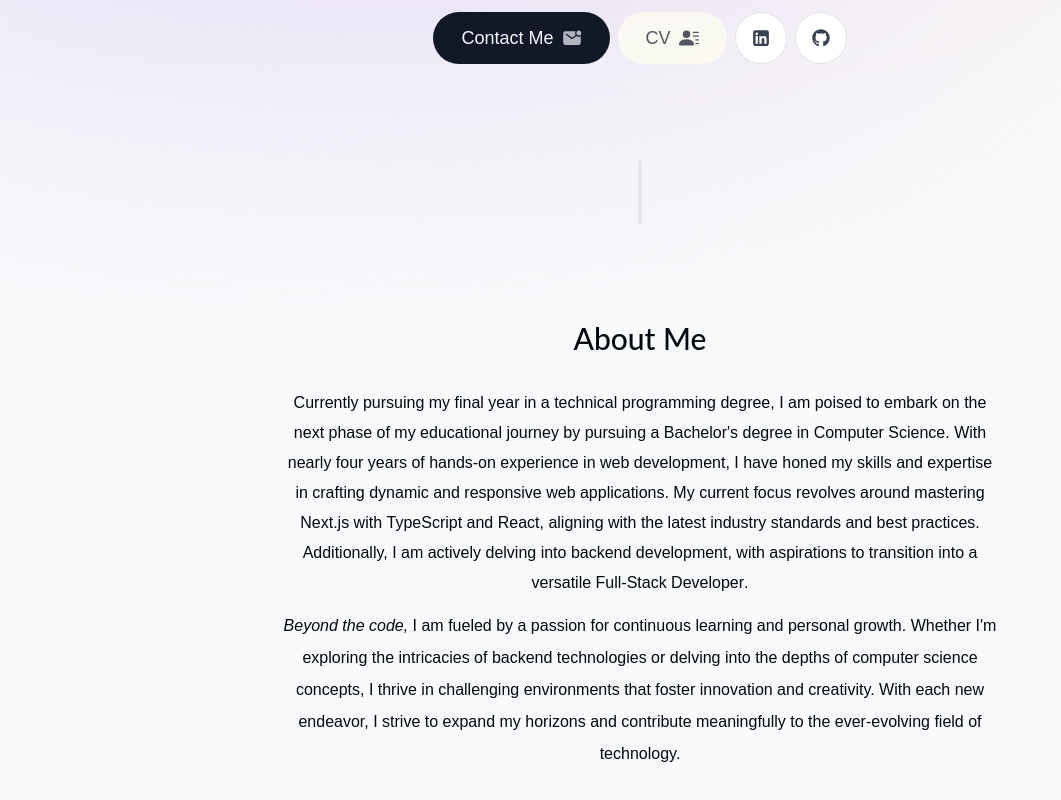
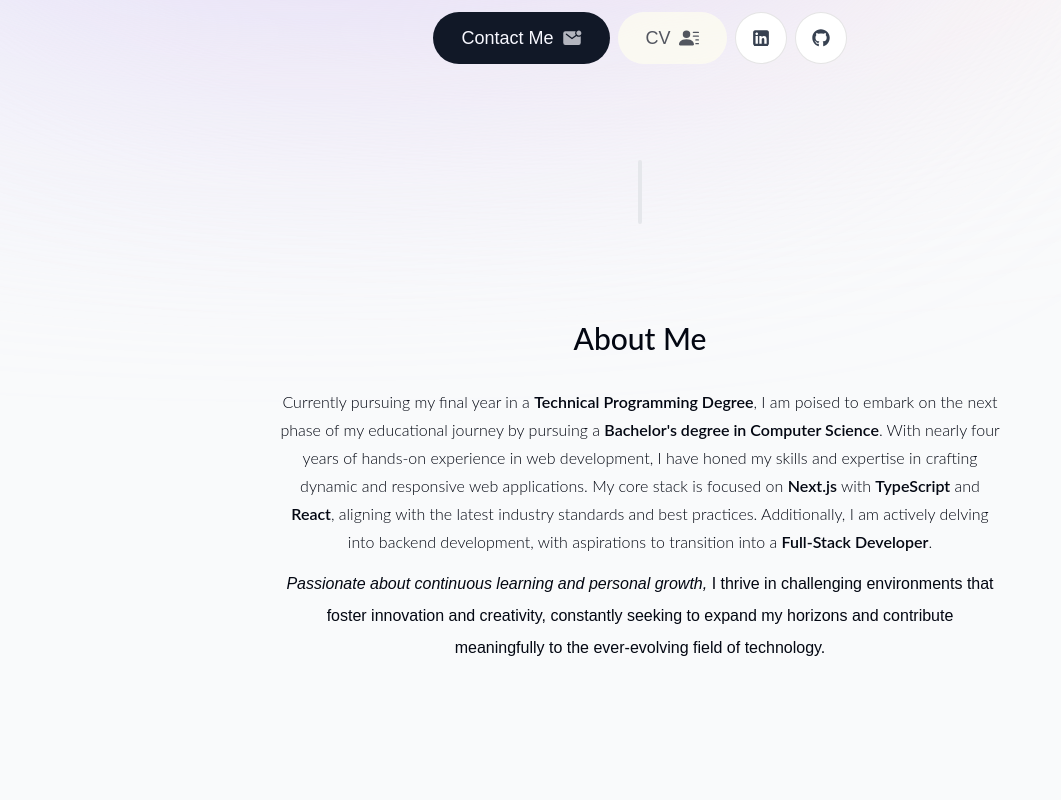
Before and after one commit to Kev-Villegas/portfolio, a Next.js app: page / in a window 1280 px wide. Shown: the part 504-1304 px from the top of the page, without its empty margins (0-1061 px from the left). Built offline with nearby package versions, Linux system fonts and the light colour scheme.

Commit message:
Updating the About component and adding some styles

```diff
--- a/components/About.tsx
+++ b/components/About.tsx
@@ -12,29 +12,31 @@ const About = () => {
       id='about'
     >
       <SectionHeading>About me</SectionHeading>
-      <p className='mb-3 font-secondary leading-[30px] '>
-        Currently pursuing my final year in a technical programming degree, I am
-        poised to embark on the next phase of my educational journey by pursuing
-        a Bachelor's degree in Computer Science. With nearly four years of
-        hands-on experience in web development, I have honed my skills and
-        expertise in crafting dynamic and responsive web applications. My
-        current focus revolves around mastering{' '}
-        <span className='font-medium'>Next.js</span> with{' '}
-        <span className='font-medium'>TypeScript</span> and{' '}
-        <span className='font-medium'>React</span>, aligning with the latest
+      <p className='mb-3 font-primary font-light leading-7'>
+        Currently pursuing my final year in a{' '}
+        <span className='font-semibold'>Technical Programming Degree</span>, I
+        am poised to embark on the next phase of my educational journey by
+        pursuing a{' '}
+        <span className='font-semibold'>
+          Bachelor's degree in Computer Science
+        </span>
+        . With nearly four years of hands-on experience in web development, I
+        have honed my skills and expertise in crafting dynamic and responsive
+        web applications. My core stack is focused on{' '}
+        <span className='font-semibold'>Next.js</span> with{' '}
+        <span className='font-semibold'>TypeScript</span> and{' '}
+        <span className='font-semibold'>React</span>, aligning with the latest
         industry standards and best practices. Additionally, I am actively
-        delving into backend development, with aspirations to transition into a
-        versatile <span className='font-medium'>Full-Stack Developer</span>.
+        delving into backend development, with aspirations to transition into a{' '}
+        <span className='font-semibold'>Full-Stack Developer</span>.
       </p>
-
       <p className='font-secondary'>
-        <span className='italic'>Beyond the code,</span> I am fueled by a
-        passion for continuous learning and personal growth. Whether I'm
-        exploring the intricacies of backend technologies or delving into the
-        depths of computer science concepts, I thrive in challenging
-        environments that foster innovation and creativity. With each new
-        endeavor, I strive to expand my horizons and contribute meaningfully to
-        the ever-evolving field of technology.
+        <span className='italic'>
+          Passionate about continuous learning and personal growth,
+        </span>{' '}
+        I thrive in challenging environments that foster innovation and
+        creativity, constantly seeking to expand my horizons and contribute
+        meaningfully to the ever-evolving field of technology.
       </p>
     </motion.div>
   );
```
